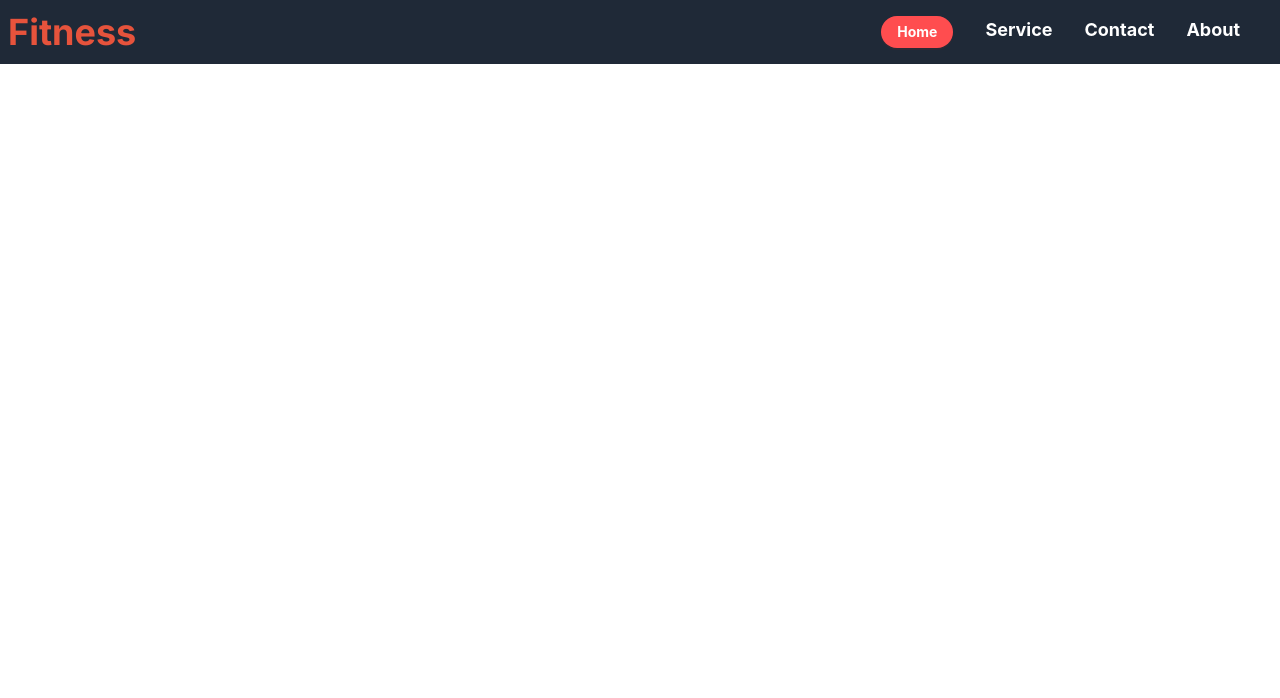
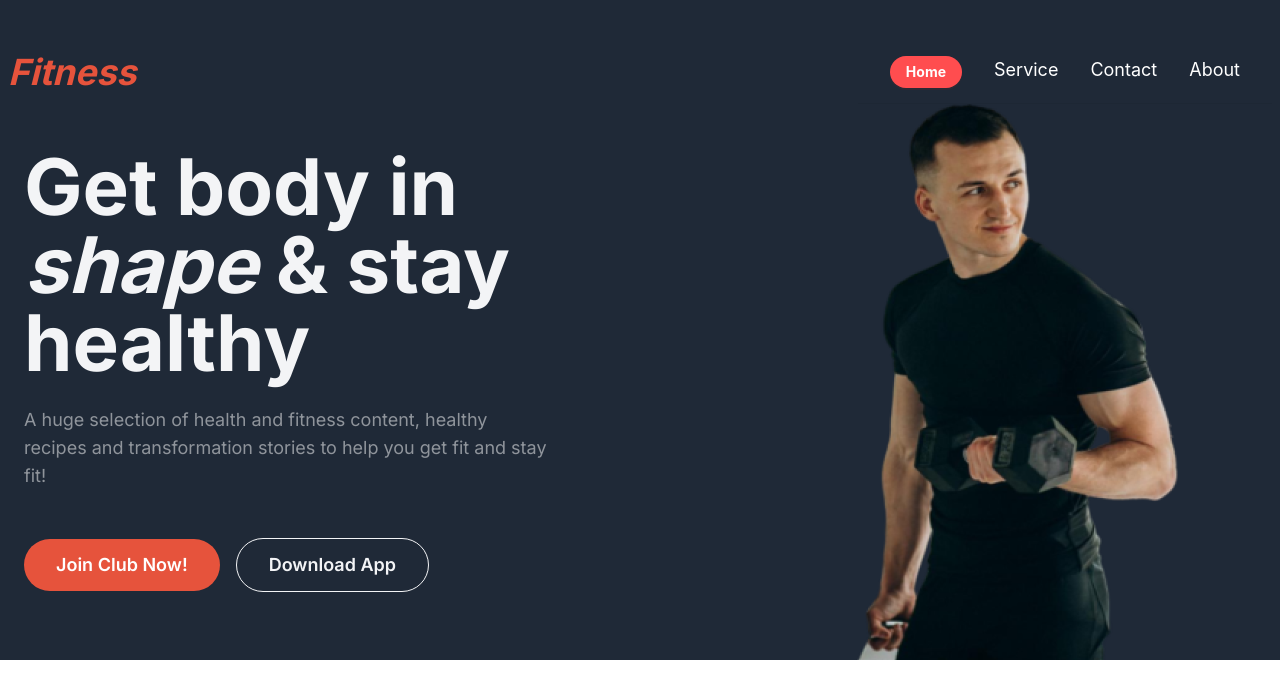
Before and after one commit to Mahedihasanimam/fitness, a Next.js app: page / in a window 1280 px wide. Shown: the top 698 px of the page. Built offline with nearby package versions, Linux system fonts and the light colour scheme.

Commit message:
add:hero section

```diff
--- a/src/app/globals.css
+++ b/src/app/globals.css
@@ -1,3 +1,4 @@
+@import url('https://fonts.googleapis.com/css2?family=Inter:opsz@14..32&display=swap');
 @tailwind base;
 @tailwind components;
 @tailwind utilities;
--- a/src/app/page.js
+++ b/src/app/page.js
@@ -1,9 +1,10 @@
-import Image from "next/image";
+import Hero from "@/components/Hero";
+
 
 export default function Home() {
   return (
-    <main>
-      <h1>hello home</h1>
+    <main className="font-inter">
+      <Hero/>
     </main>
   );
 }
--- a/src/components/Hero.jsx
+++ b/src/components/Hero.jsx
@@ -1,9 +1,26 @@
 import React from 'react';
-
+import hero from "../../public/image/heroimg.png"
+import Image from 'next/image';
 const Hero = () => {
     return (
         <div>
-
+            <section className="bg-gray-800  text-gray-100 ">
+	<div className="container flex flex-col justify-center  mx-auto pt-20 lg:flex-row lg:justify-between">
+		<div className="flex flex-col justify-center p-6 text-center rounded-sm lg:max-w-lg xl:max-w-xl lg:text-left">
+			<h1 className="text-6xl font-bold leading-none sm:text-[78px]">Get body in <span className='italic'>shape</span> & stay healthy
+			</h1>
+			<p className="mt-6 mb-8 text-lg sm:mb-12 text-[#FFFFFF80]">A huge selection of health and fitness content, healthy recipes and transformation stories to help you get fit and stay fit!
+			</p>
+			<div className="flex flex-col space-y-4 sm:items-center sm:justify-center sm:flex-row sm:space-y-0 sm:space-x-4 lg:justify-start">
+				<a rel="noopener noreferrer" href="#" className="px-8 py-3 text-lg font-semibold  bg-[#E6533C] text-white rounded-full">Join Club Now!</a>
+				<a rel="noopener noreferrer" href="#" className="px-8 py-3 text-lg font-semibold border  border-gray-100 rounded-full">Download App</a>
+			</div>
+		</div>
+		<div className="flex items-start justify-start  mr-20 lg:mt-0 ">
+			<Image height={0} width={0} src={hero} alt="" className="object-contain h-full" />
+		</div>
+	</div>
+</section>
         </div>
     );
 };
--- a/src/components/share/Navbar.jsx
+++ b/src/components/share/Navbar.jsx
@@ -8,7 +8,7 @@ import Link from "next/link";
 const Navbar = () => {
   const [openMenu, setOpenMenu] = useState(false);
   return (
-    <div className="absolute w-full z-50 bg-[#1F2937]">
+    <div className="absolute w-full z-50 bg-[#1F2937] font-inter my-10 ">
         <div className="container mx-auto   text-white">
       <div className="flex items-center justify-between px-2 ">
         <MenuOutlined
@@ -16,7 +16,7 @@ const Navbar = () => {
         onClick={()=>{
             setOpenMenu(true)
         }} />
-        <h3 className="font-bold text-4xl text-[#E6533C] ">Fitness</h3>
+        <h3 className="font-bold text-4xl text-[#E6533C] italic ">Fitness</h3>
         <div className="lg:flex md:flex items-center justify-center hidden ">
           <AppMenu className="" />
         </div>
@@ -37,9 +37,9 @@ const Navbar = () => {
 };
 const AppMenu = ({ isinline = false }) => {
   return (
-    <div className="">
+    <div className="font-inter ">
       <Menu
-    className="   text-lg font-bold p-4 bg-[#1F2937] custom-menu "
+    className="   text-lg  p-4 bg-[#1F2937] custom-menu "
       mode={isinline ? "inline" : "horizontal"}
       items={[
         {
--- a/tailwind.config.js
+++ b/tailwind.config.js
@@ -7,11 +7,15 @@ module.exports = {
   ],
   theme: {
     extend: {
+      fontFamily:{
+        inter:['Inter','sans-serif']
+      },
       backgroundImage: {
         "gradient-radial": "radial-gradient(var(--tw-gradient-stops))",
         "gradient-conic":
           "conic-gradient(from 180deg at 50% 50%, var(--tw-gradient-stops))",
       },
+
     },
   },
   plugins: [],
```
Also changed, not shown: public/image/heroimg.png (added).
